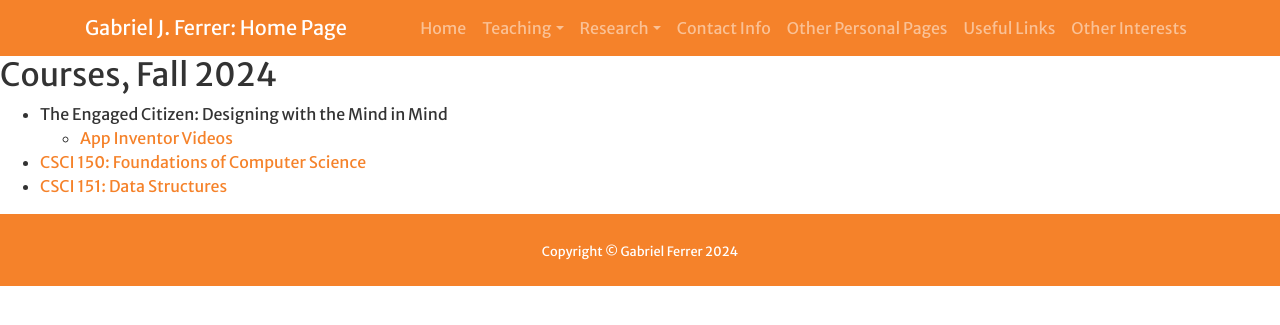
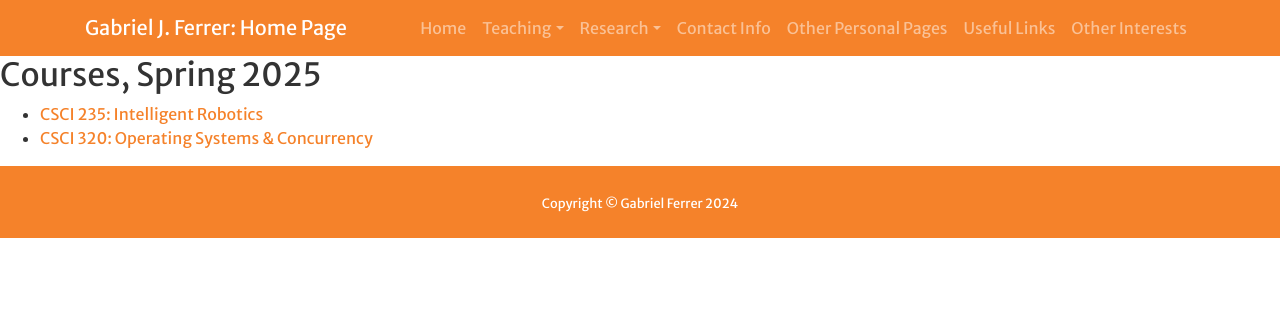
Before and after one commit to gjf2a/gjf2a.github.io, a Jekyll site: the page built from current_courses.md, in a window 1280 px wide. Shown: the top 325 px of the page. Built offline with Jekyll 4.4.1, drawn with Linux system fonts in a browser that asks for light colours; a script that is not in the unit is left out; our own code applies the rules of GitHub Pages for plain Markdown files.

Commit message:
Update current_courses.md for Spring 2025

```diff
--- a/current_courses.md
+++ b/current_courses.md
@@ -2,8 +2,6 @@
 layout: default
 ---
 
-## Courses, Fall 2024
-* The Engaged Citizen: Designing with the Mind in Mind
-  * [App Inventor Videos](https://gjf2a.github.io/app_inventor_links.html)
-* [CSCI 150: Foundations of Computer Science](https://hendrix-cs.github.io/csci150/)
-* [CSCI 151: Data Structures](https://hendrix-cs.github.io/csci151/)
+## Courses, Spring 2025
+* [CSCI 235: Intelligent Robotics](https://hendrix-cs.github.io/csci235/)
+* [CSCI 320: Operating Systems & Concurrency](https://hendrix-cs.github.io/csci320/)
```
